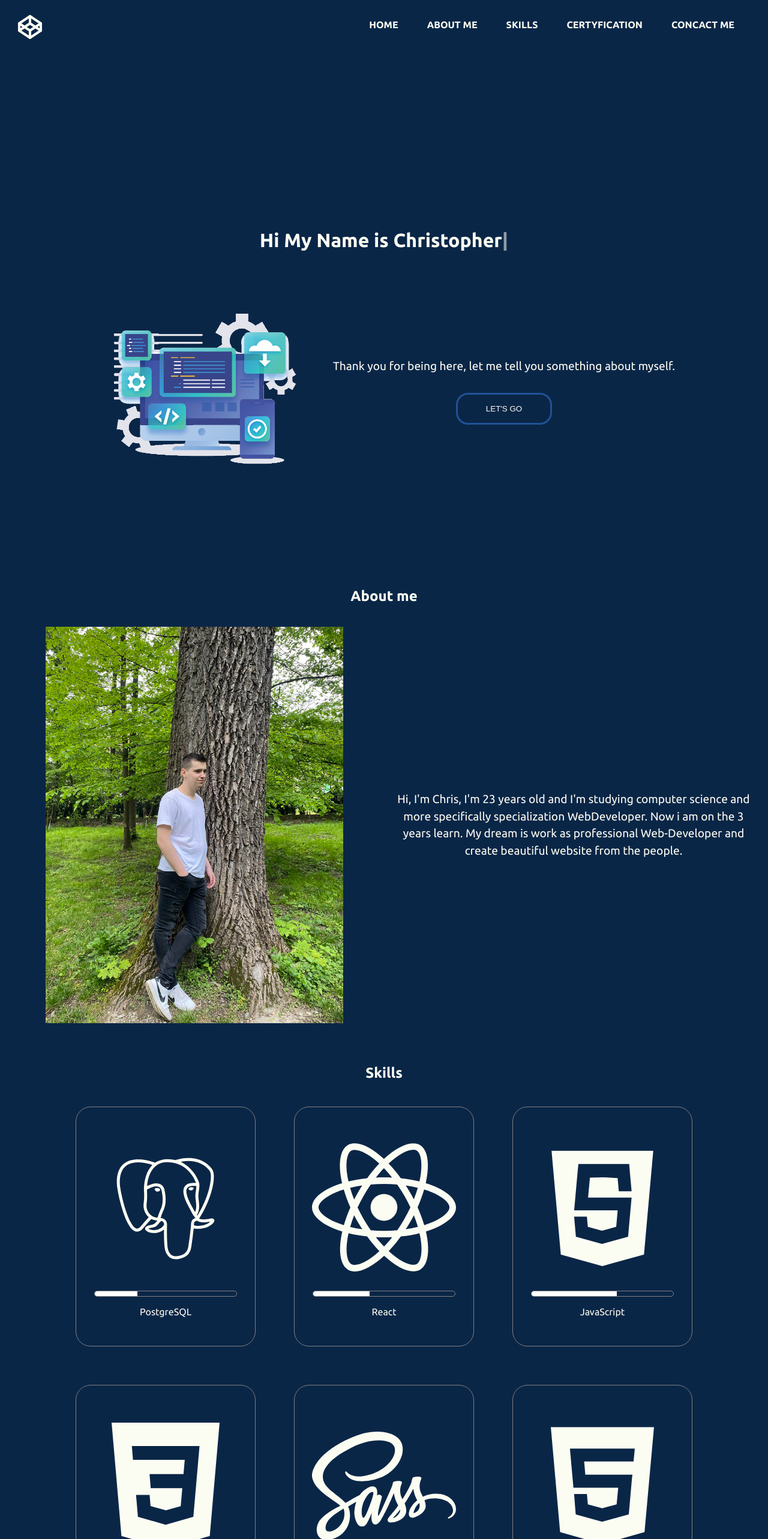
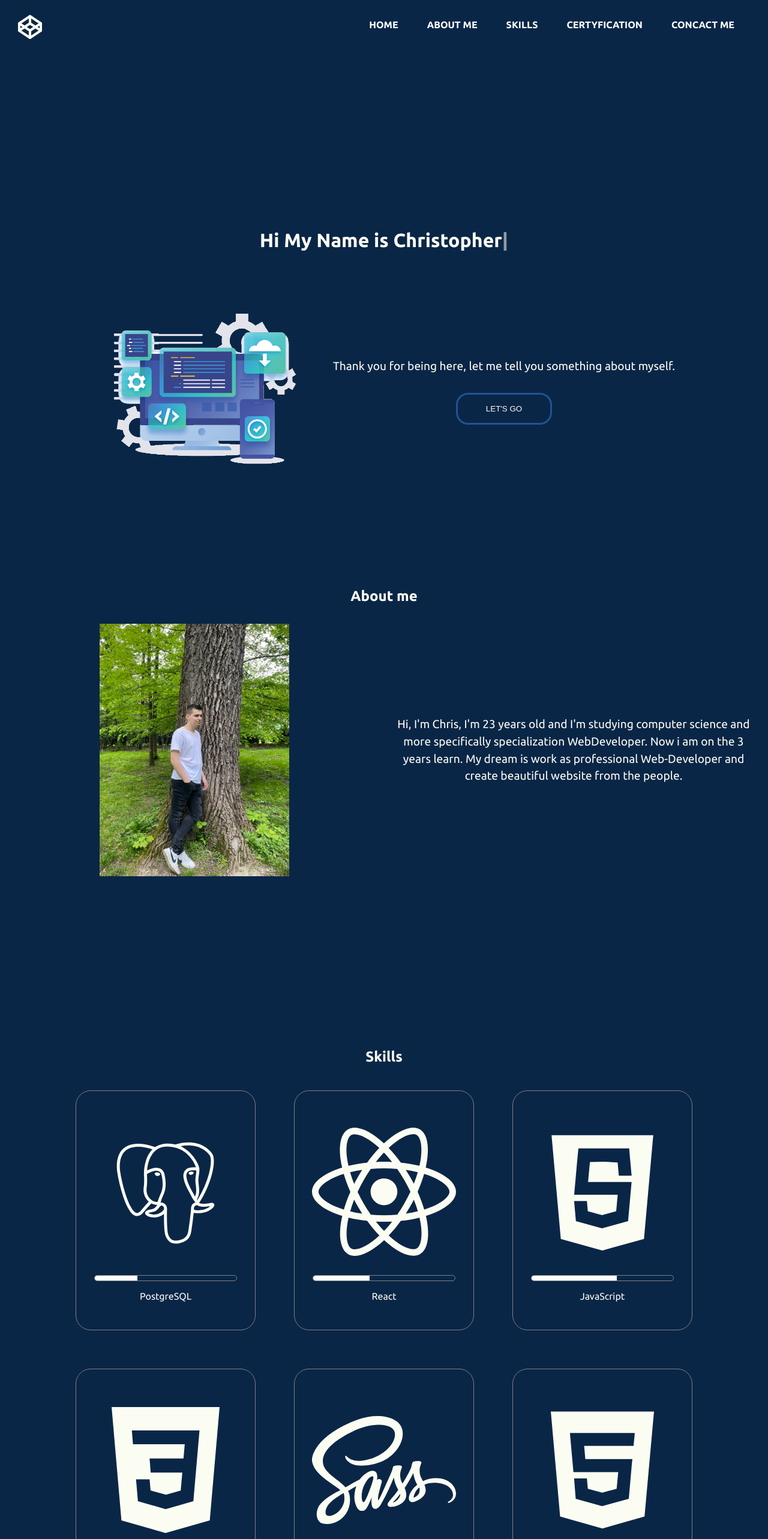
Before and after one commit to Kry765/Portfolio, a React (Create React App) app: page / in a window 1280 px wide. Shown: the top 2566 px of the page at 60% size. Built offline with nearby package versions, Linux system fonts and the light colour scheme.

Commit message:
upgrade footer

```diff
--- a/src/components/Footer.js
+++ b/src/components/Footer.js
@@ -1,25 +1,26 @@
 import '../style/reset.scss'
 import '../style/_footer.scss'
-import { SiFacebook } from 'react-icons/si'
-import { TiSocialLinkedinCircular } from 'react-icons/ti'
+import { Link } from 'react-scroll'
+import { FaLinkedin } from 'react-icons/fa'
 import { AiFillGithub } from 'react-icons/ai'
-import { MdOutlineAlternateEmail } from 'react-icons/md'
+import { MdOutlineMail } from 'react-icons/md'
 
 export default function Footer() {
 	return (
 		<div className='footer'>
 			<div className='footer__socialmedia-items'>
 				<div className='footer__socialmedia-item'>
-					<SiFacebook />
+					<a href='https://www.linkedin.com/in/krzysztof-kl%C4%99ka-a75729225/'>
+						<FaLinkedin />
+					</a>
 				</div>
 				<div className='footer__socialmedia-item'>
-					<TiSocialLinkedinCircular />
+					<a href='https://github.com/Kry765'>
+						<AiFillGithub />
+					</a>
 				</div>
 				<div className='footer__socialmedia-item'>
-					<AiFillGithub />
-				</div>
-				<div className='footer__socialmedia-item'>
-					<MdOutlineAlternateEmail />
+					<MdOutlineMail onClick={() => (window.location = 'mailto:krzysztofkleka91@gmail.com')} />
 				</div>
 			</div>
 			<div>
@@ -33,12 +34,12 @@ export default function Footer() {
 					<a href='#' className='footer__bottom-menu-item'>
 						Skills
 					</a>
-					<a href='#' className='footer__bottom-menu-item'>
+					<Link to='Certyfication' className='footer__bottom-menu-item'>
 						Certyfication
-					</a>
-					<a href='#' className='footer__bottom-menu-item'>
+					</Link>
+					<Link to='Contact' smooth={true} offset={-70} duration={500} className='footer__bottom-menu-item'>
 						Contact me
-					</a>
+					</Link>
 				</nav>
 			</div>
 			<div>
--- a/src/style/_aboutme.scss
+++ b/src/style/_aboutme.scss
@@ -20,15 +20,13 @@
 	}
 	&__foto {
 		text-align: center;
-		width: 80%;
-		height: 75%;
-		margin: 2em;
-		transition: padding 0.5s;
-		padding: 5px;
+		width: 50%;
+		margin: 2em 0.5em;
+		transition: all 0.5s;
 	}
 
 	&__foto:hover {
-		padding: 10px;
+		transform: scale(0.8);
 	}
 	&__text {
 		max-width: 50%;
--- a/src/style/_footer.scss
+++ b/src/style/_footer.scss
@@ -13,7 +13,10 @@
 	&__socialmedia-item {
 		font-size: 2rem;
 		padding: 0.5em;
-		// margin: 0.5em;
+		margin: 0 1em;
+	}
+	&__socialmedia-item:hover {
+		cursor: pointer;
 	}
 
 	&__bottom-menu-items {
--- a/src/style/_skills.scss
+++ b/src/style/_skills.scss
@@ -22,10 +22,11 @@
 		border: 1px solid gray;
 		text-align: center;
 		border-radius: 25px;
-		transition: padding 1s 0.5em;
+		transition: all 1s;
 	}
 	&__card:hover {
 		cursor: pointer;
+		transform: scale(1.2);
 	}
 
 	&__icon {
--- a/src/style/reset.scss
+++ b/src/style/reset.scss
@@ -17,3 +17,8 @@ body {
 	color: $text-color;
 	font-size: 16px;
 }
+
+a {
+	text-decoration: none;
+	color: #fff;
+}
```
